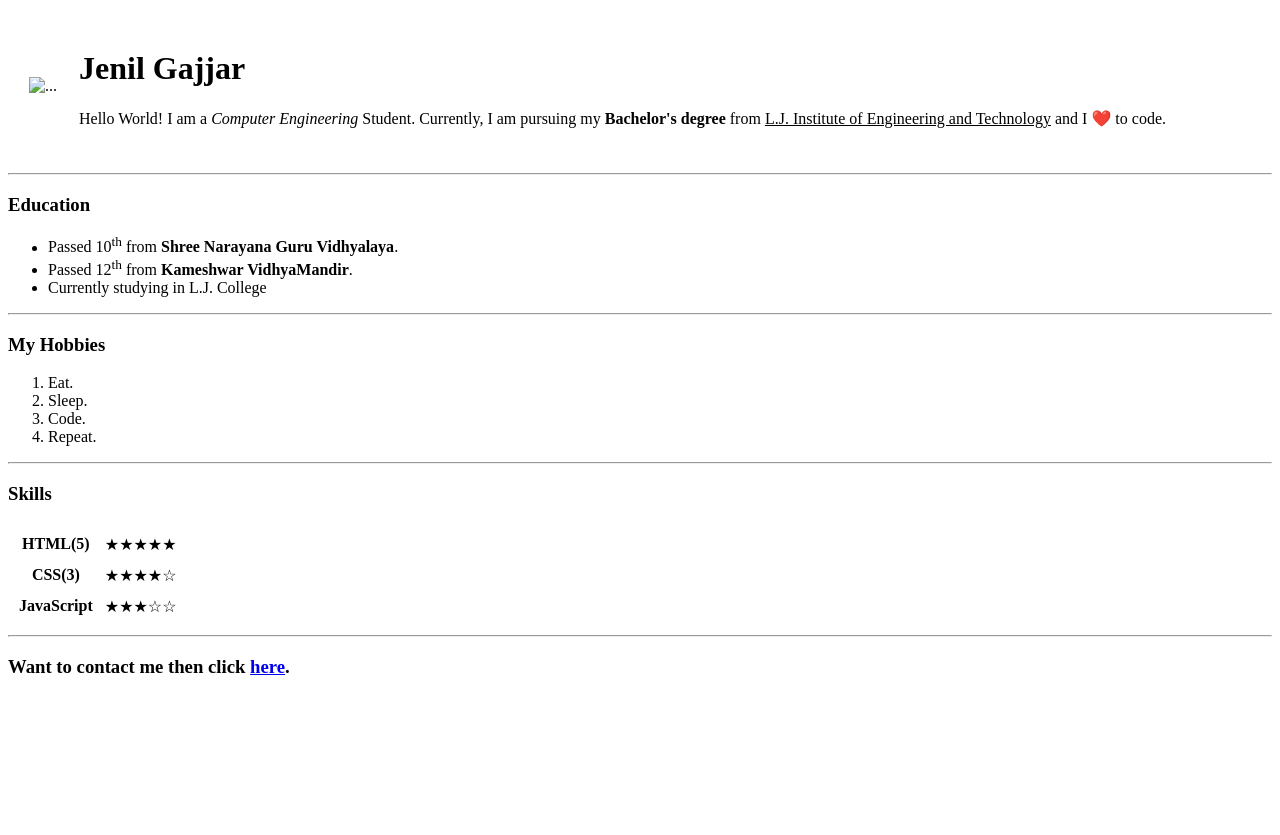
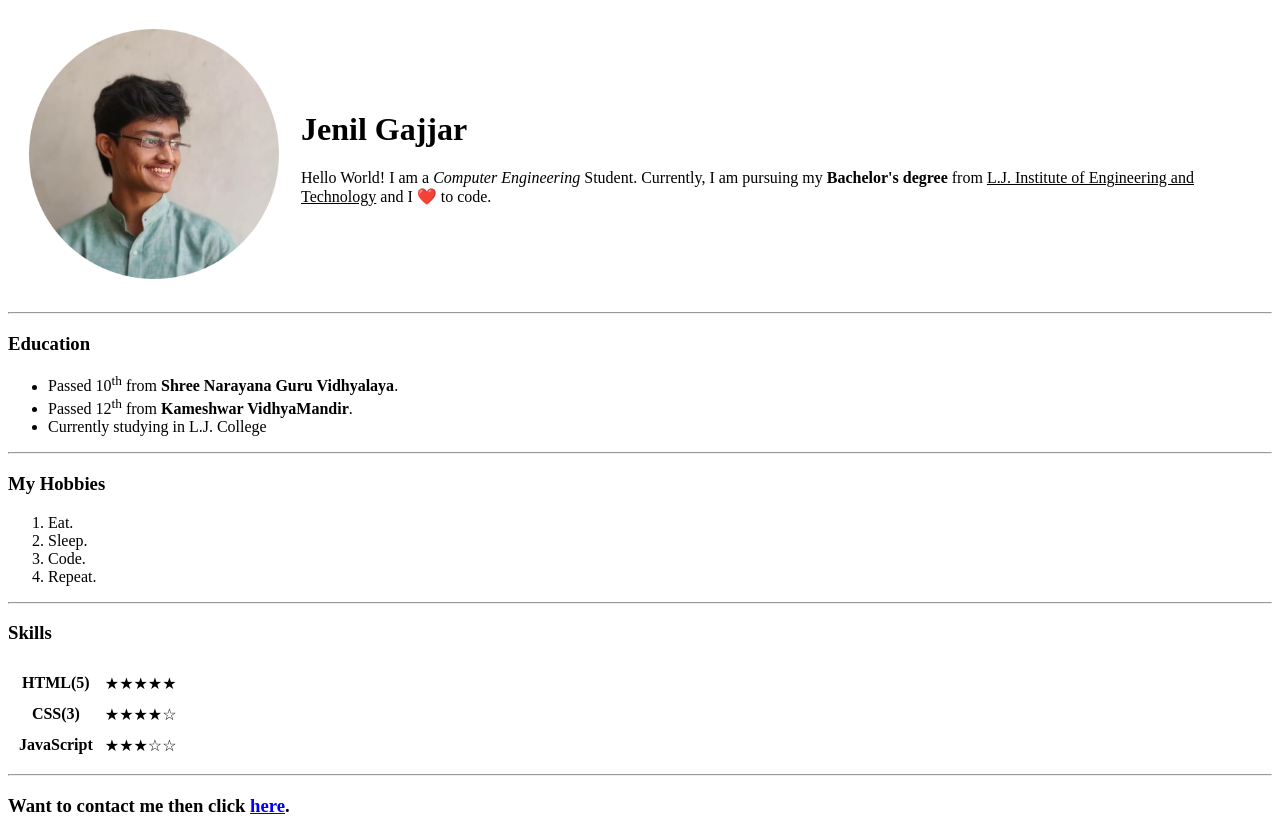
Before and after one commit to JenilGajjar20/CV, a plain HTML site: page index.html in a window 1280 px wide. Before the commit the page ends 800 px from the top, so only its background shows below. Drawn offline with Linux system fonts and the light colour scheme.

Commit message:
Update index.html

```diff
--- a/index.html
+++ b/index.html
@@ -12,7 +12,7 @@
     <table cellspacing="20">
         <tr>
             <td>
-                <img src="image/circle-cropped.png" alt="..." width="250" height="250">
+                <img src="circle-cropped.png" alt="..." width="250" height="250">
             </td>
             <td>
                 <h1>Jenil Gajjar</h1>
```
